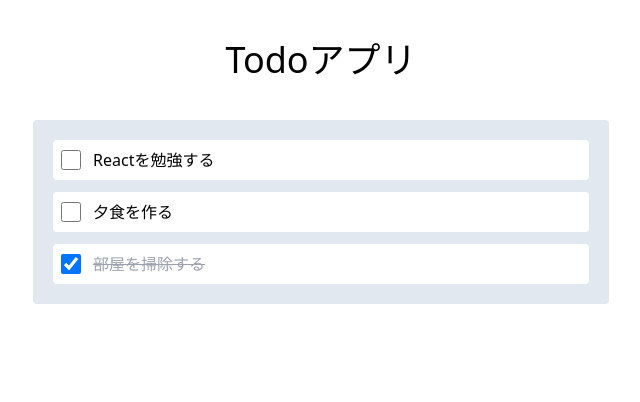
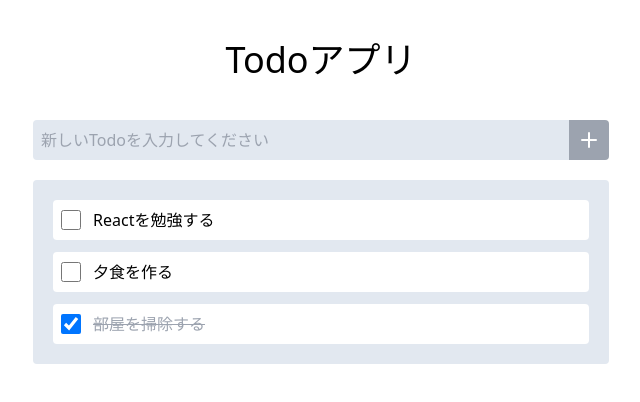
Before and after one commit to egublog/react-todo, a React (Vite) app: page / in a window 1280 px wide. Shown: the top 402 px of the page, without its empty margins (319-959 px from the left). Built offline with nearby package versions, Linux system fonts and the light colour scheme.

Commit message:
add: 追加コンポーネント

```diff
--- a/src/App.tsx
+++ b/src/App.tsx
@@ -3,6 +3,7 @@ import { useState } from 'react';
 import { TodoList } from './components/TodoList';
 
 import { dummyTodoList } from './data/dummyTodoList';
+import { AddTodoForm } from './components/AddTodoForm';
 
 function App() {
   const [todoList, setTodoList] = useState(dummyTodoList);
@@ -29,8 +30,11 @@ function App() {
   return (
     <main className="mx-auto mt-10 max-w-xl space-y-10">
       <h1 className="text-center text-4xl">Todoアプリ</h1>
-      <div className="rounded bg-slate-200 p-5">
-        <TodoList todoList={todoList} changeCompleted={changeCompleted} />
+      <div className="space-y-5">
+        <AddTodoForm />
+        <div className="rounded bg-slate-200 p-5">
+          <TodoList todoList={todoList} changeCompleted={changeCompleted} />
+        </div>
       </div>
     </main>
   );
--- /dev/null
+++ b/src/components/AddTodoForm.tsx
@@ -0,0 +1,25 @@
+import { useState } from 'react';
+import { Plus } from 'lucide-react';
+
+export const AddTodoForm = () => {
+  const [inputValue, setInputValue] = useState('');
+
+  return (
+    <form className="flex">
+      <input
+        type="text"
+        placeholder="新しいTodoを入力してください"
+        className="grow rounded-s bg-slate-200 p-2"
+        value={inputValue}
+        onChange={(e) => setInputValue(e.target.value)}
+      />
+      <button
+        type="submit"
+        className="rounded-e bg-blue-600 p-2 transition-colors hover:bg-blue-800 disabled:bg-gray-400"
+        disabled={!inputValue}
+      >
+        <Plus className="text-white" />
+      </button>
+    </form>
+  );
+};
```
